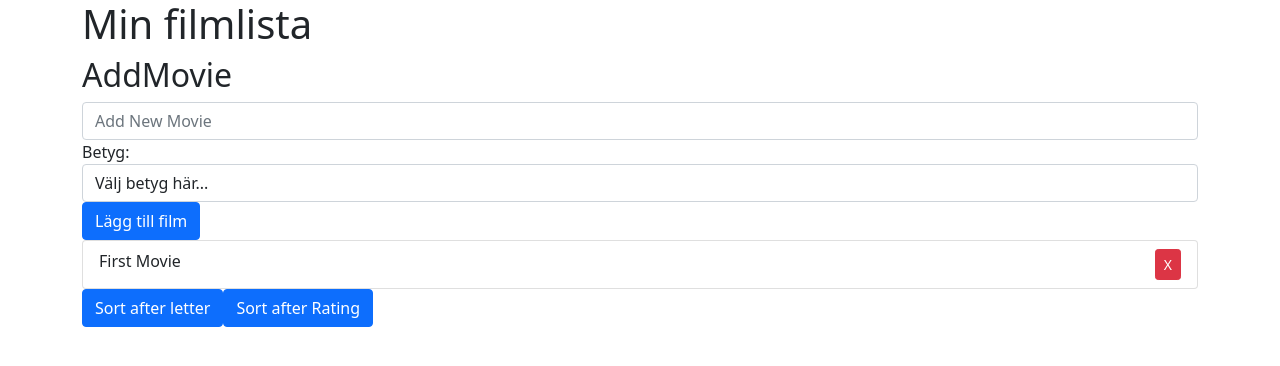
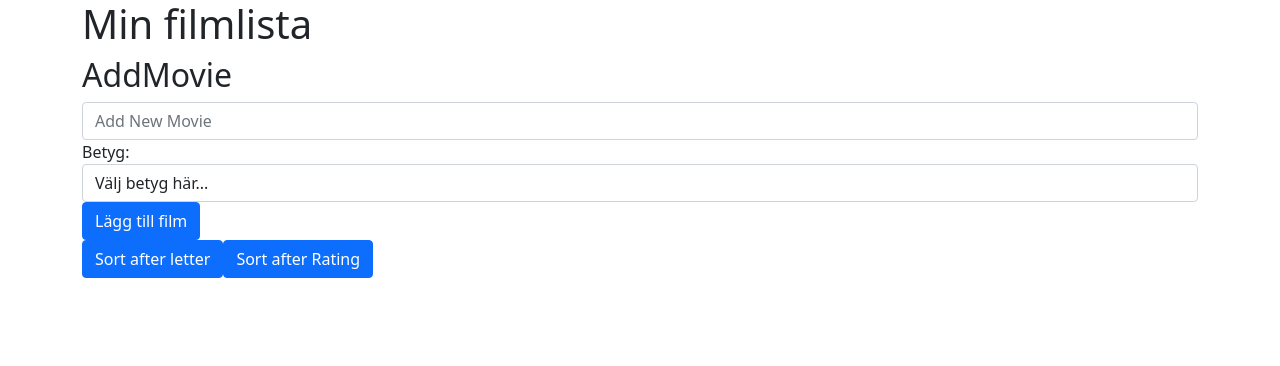
Before and after one commit to natgul/filmsamling-react, a React (Create React App) app: page / in a window 1280 px wide. Shown: the top 366 px of the page. Built offline with nearby package versions, Linux system fonts and the light colour scheme.

Commit message:
Uppdaterade så att listan är tom från början.

```diff
--- a/src/MovieList.js
+++ b/src/MovieList.js
@@ -2,10 +2,9 @@ import React, { useState, useRef } from 'react';
 import Movie from './Movie';
 
 export default function MovieList() {
-    const [movies, setMovies] = useState([{
-        id: 1,
-        title: "First Movie"
-    }]);
+    const [movies, setMovies] = useState([
+
+    ]);
     const inputRef = useRef();
     const ratingRef = useRef();
 
@@ -37,7 +36,7 @@ export default function MovieList() {
     }
 
     function sortByAlpha() {
-        //Sort after något
+        //Sort by letter
         const sortedMovies = [...movies].sort((a, b) => {
             return a.title.toLowerCase() > b.title.toLowerCase() ? 1 : -1;
         });
```
